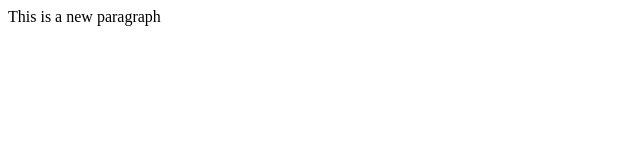
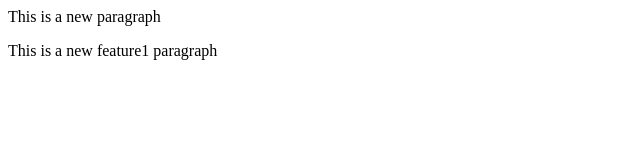
Before and after one commit to jsgitco/local-repo, a plain HTML site: page index.html in a window 1280 px wide. Shown: the whole page, without its empty margins (0-640 px from the left). Drawn offline with Linux system fonts and the light colour scheme.

Commit message:
added new feature

```diff
--- a/index.html
+++ b/index.html
@@ -1 +1,2 @@
 <p>This is a new paragraph</p>
+<p>This is a new feature1 paragraph</p>
```
